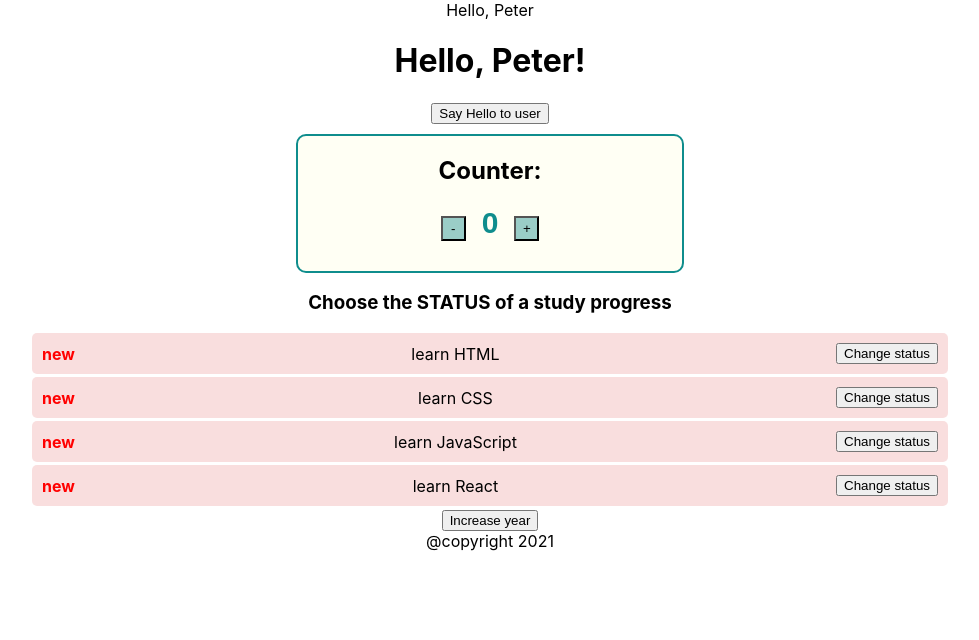
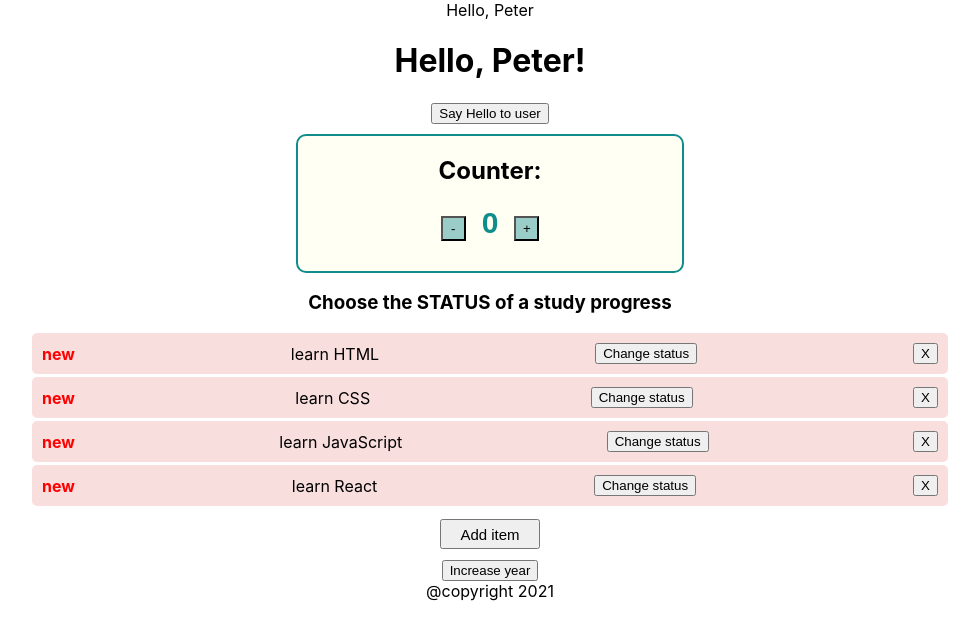
Before and after one commit to Erfolg-13/HW-React, a React (Create React App) app: page / in a window 1280 px wide. Shown: the top 640 px of the page, without its empty margins (150-1129 px from the left). Built offline with nearby package versions, Linux system fonts and the light colour scheme.

Commit message:
added TodoItemForm files for add and delete items

```diff
--- a/src/components/App/App.js
+++ b/src/components/App/App.js
@@ -2,6 +2,7 @@ import { useState, useCallback } from 'react';
 import Header from '../Header/Header';
 import Counter from '../Counter/Counter';
 import TodoItem from '../TodoItem/TodoItem';
+import TodoItemForm from '../TodoItemForm/TodoItemForm';
 import Footer from '../Footer/Footer';
 import './App.css';
 import React from 'react';
@@ -25,11 +26,39 @@ function App() {
   };
 
   const [list, changeList] = useState([
-    {status: 'new', name: "learn HTML"},
-    {status: 'new', name: "learn CSS"},
-    {status: 'new', name: "learn JavaScript"},
-    {status: 'new', name: "learn React"},
+    {id: '001', status: 'new', name: "learn HTML"},
+    {id: '002', status: 'new', name: "learn CSS"},
+    {id: '003', status: 'new', name: "learn JavaScript"},
+    {id: '004', status: 'new', name: "learn React"},
   ]);
+  const [formIsVisible, changeFormVisibility] = useState(false);
+
+  const handleCreateTodo = useCallback(() => {
+    changeFormVisibility(true);
+  }, []);
+
+  const generateID = useCallback(() => {
+    return (
+      Math.random().toString(36).substr(2,9)
+    );
+  }, [])
+
+  const addNewItemTodo = useCallback((name, status) => {
+    changeList((prevState) => {
+      const newState = prevState.concat([{ id: generateID(), status, name }]);
+      return newState;
+    });
+    changeFormVisibility(false);
+  }, []);
+
+  const deleteItemByID = useCallback((id) => {
+    changeList((prevState) => {
+      const newState = prevState.filter((todoItem) => {
+        return todoItem.id !== id;
+      });
+      return newState;
+    });
+  }, []);
 
   const [startYear, nextYear] = useState('2021');
   const addYear = useCallback ( () => {
@@ -57,13 +86,21 @@ function App() {
       {list.map((todoItem) => {
         return (
         <TodoItem
-            key={todoItem.name}
+            key={todoItem.id}
+            id={todoItem.id}
             name={todoItem.name}
             status={todoItem.status}
             onChange = {changeList}
+            onDelete = {deleteItemByID}
         />
         );
       })}
+      <div>
+        <button className="addItemBtn" onClick={handleCreateTodo}>
+          Add item
+        </button>
+         {formIsVisible ? <TodoItemForm onSave={addNewItemTodo} /> : null}
+      </div>
 
       <button onClick={addYear}>
           Increase year
--- a/src/components/TodoItem/TodoItem.jsx
+++ b/src/components/TodoItem/TodoItem.jsx
@@ -2,11 +2,6 @@ import { useCallback, useState } from 'react';
 import './TodoItem.css';
 
 function TodoItem(props) {
-
-    // const handleChangeStatus = useCallback(() => {
-    //     props.onChange(props.status, props.name)
-    // }, [props.status, props.name])
-
     const [status, setStatus] = useState('new');
 
     const handleChangeStatus = useCallback (() => {
@@ -20,6 +15,12 @@ function TodoItem(props) {
         props.onChange(status);
     }, [status, props]);
 
+    const handleDeleteItem = useCallback (() => {
+        props.onDelete(props.id);
+    }, [props]);
+
+
+
     return (
         <div className={`todo-item is-${status}`}>
             <div className={`todo-item_status is-${status}`}>
@@ -31,6 +32,7 @@ function TodoItem(props) {
             <button onClick={handleChangeStatus}>
                 Change status
             </button>
+            <button onClick={handleDeleteItem}>X</button>
 
         </div>
     )
--- /dev/null
+++ b/src/components/TodoItemForm/TodoItemForm.css
@@ -0,0 +1,37 @@
+.addItemBtn {
+    margin: 10px auto;
+    width: 100px;
+    height: 30px;
+    font-size: 15px;
+}
+
+.form-add {
+    width: 70%;
+    padding: 20px;
+    margin: 0 auto 25px;
+    background-color: rgba(255, 255, 224, 0.712);
+    text-align: left;
+    border: 1px solid rgb(182, 182, 160);;
+    border-radius: 10px;
+}
+
+.form-addLabel {
+    display: flex;
+    justify-content: space-between;
+}
+
+.form-add-input {
+    width: 80%;
+    height: 25px;
+    background-color:rgba(211, 211, 211, 0.37);
+    margin-bottom: 20px;
+
+}
+
+.form-brn-Submit {
+    display: block;
+    margin: 0 auto;
+    width: 50px;
+    height: 30px;
+    font-weight: bold;
+}
--- /dev/null
+++ b/src/components/TodoItemForm/TodoItemForm.jsx
@@ -0,0 +1,45 @@
+import { useState, useCallback } from 'react';
+import './TodoItemForm.css';
+
+function TodoItemForm (props) {
+    const [name, setName] = useState('');
+    const [status, setFormStatus] = useState('new');
+
+    const handleSubmitForm = useCallback ((event) => {
+       event.preventDefault();
+       props.onSave(name, status);
+   }, [ status, name, props ])
+
+    return (
+    <div>
+        <form className="form-add" onSubmit={handleSubmitForm}>
+            <div className="form-addLabel">
+                <label htmlFor="status">Status:</label>
+                <select
+                    className="form-add-input"
+                    name="status"
+                    id="status"
+                    onChange = {(event) => setFormStatus(event.target.value)}
+
+                >
+                    <option value="new">new</option>
+                    <option value="progress">in progress</option>
+                    <option value="done">done</option>
+                </select>
+            </div>
+            <div className="form-addLabel">
+                <label htmlFor="name">Description:</label>
+                <input
+                    className="form-add-input"
+                    type="text"
+                    id="name"
+                    onChange={(event) => setName(event.target.value)} />
+            </div>
+            <button className="form-brn-Submit" type="submit">save</button>
+
+        </form>
+    </div>
+    )
+};
+
+export default TodoItemForm;
```
